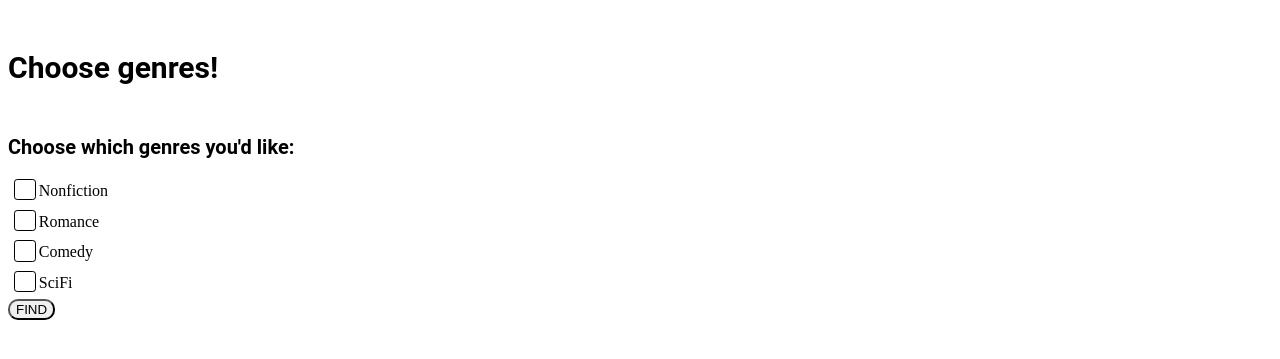
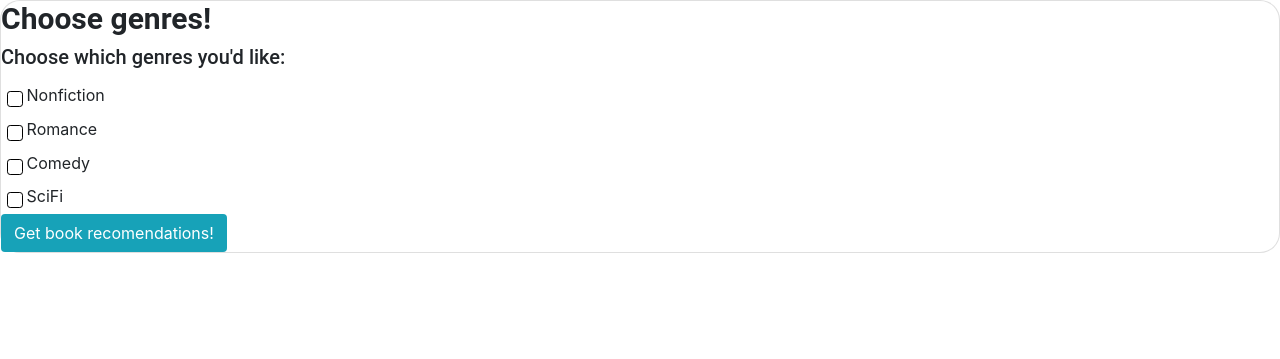
Before and after one commit to adhithin/virtualLibrary, a Flask app: page /booksearch/ in a window 1280 px wide. Shown: the top 359 px of the page. Run offline with Flask 2, Linux system fonts and the light colour scheme; some libraries are stand-ins or nearby versions.

Commit message:
changed button

```diff
--- a/booksearch/templates/select-book.html
+++ b/booksearch/templates/select-book.html
@@ -3,6 +3,8 @@
 <head>
     <meta charset="UTF-8">
     <title>Title</title>
+    <link rel="stylesheet" href="https://maxcdn.bootstrapcdn.com/bootstrap/4.0.0/css/bootstrap.min.css" integrity="sha384-Gn5384xqQ1aoWXA+058RXPxPg6fy4IWvTNh0E263XmFcJlSAwiGgFAW/dAiS6JXm" crossorigin="anonymous">
+    <script src="https://cdn.jsdelivr.net/npm/bootstrap@5.0.0-beta2/dist/js/bootstrap.bundle.min.js" integrity="sha384-b5kHyXgcpbZJO/tY9Ul7kGkf1S0CWuKcCD38l8YkeH8z8QjE0GmW1gYU5S9FOnJ0" crossorigin="anonymous"></script>
 
     <style>
         input[type=checkbox] + label {
@@ -62,7 +64,7 @@
                     <label for="genre3">Comedy</label>
                     <input type="checkbox" id="genre4" name="genre" value="SciFi">
                     <label for="genre4">SciFi</label>
-                    <button align="center" type="submit" class="w3-center w3-button w3-blue" style="border-radius:10px"> FIND </button>
+                    <button class="btn  my-2 my-sm-0 text-white bg-info" type="submit"> Get book recomendations!</button>
                 </form>
             </section>
         </div>
```
